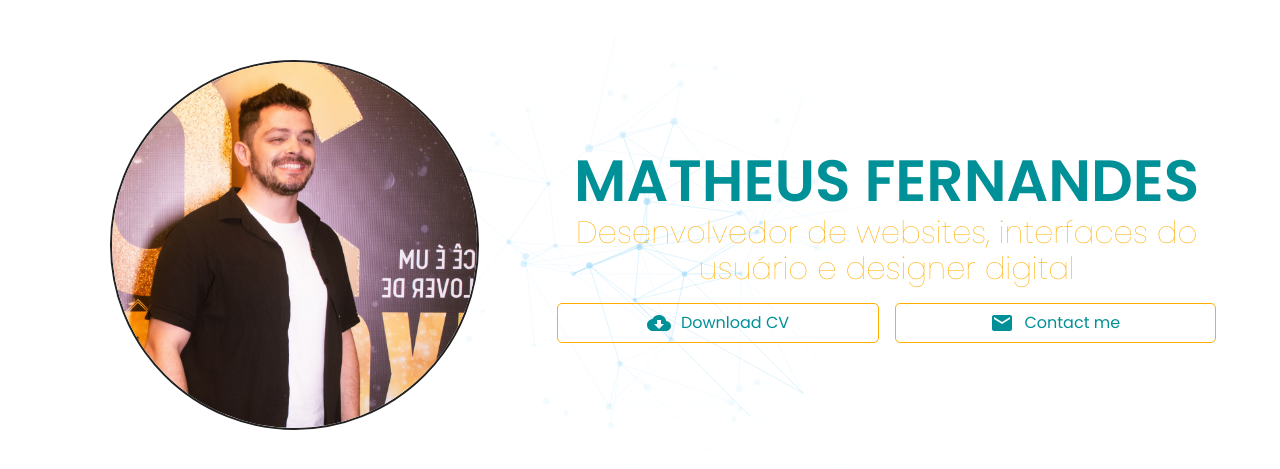
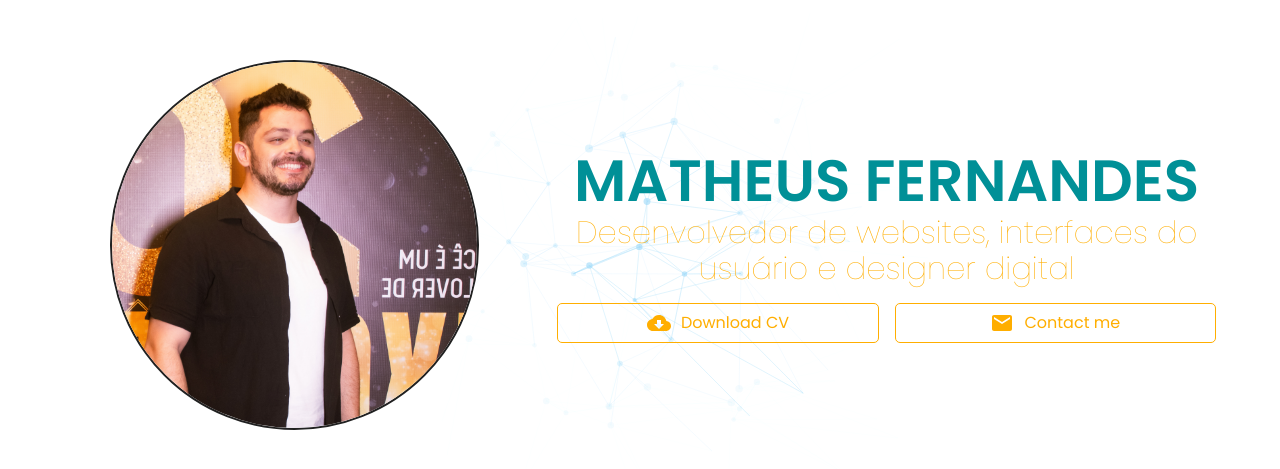
Before and after one commit to matheus-fernandes-ferreira/My-Portfolio, a React (Vite) app: page / in a window 1280 px wide. Shown: the part 155-624 px from the top of the page. Built offline with nearby package versions, Linux system fonts and the light colour scheme; a web font is replaced by a local one.

Commit message:
ffeat creates styled button component

```diff
--- a/src/components/StyledButton/StyledButton.tsx
+++ b/src/components/StyledButton/StyledButton.tsx
@@ -14,7 +14,7 @@ const StyledButton: React.FC<StyledButtonProps> = ({ children }) => {
         backgroundColor: 'transparent',
         border: `1px solid ${theme.palette.secondary.main}`,
         borderRadius: '5px',
-        color: theme.palette.primary.main,
+        color: theme.palette.secondary.main,
         '&:hover': {
             backgroundColor: theme.palette.secondary.dark,
             color: theme.palette.secondary.contrastText,
```
